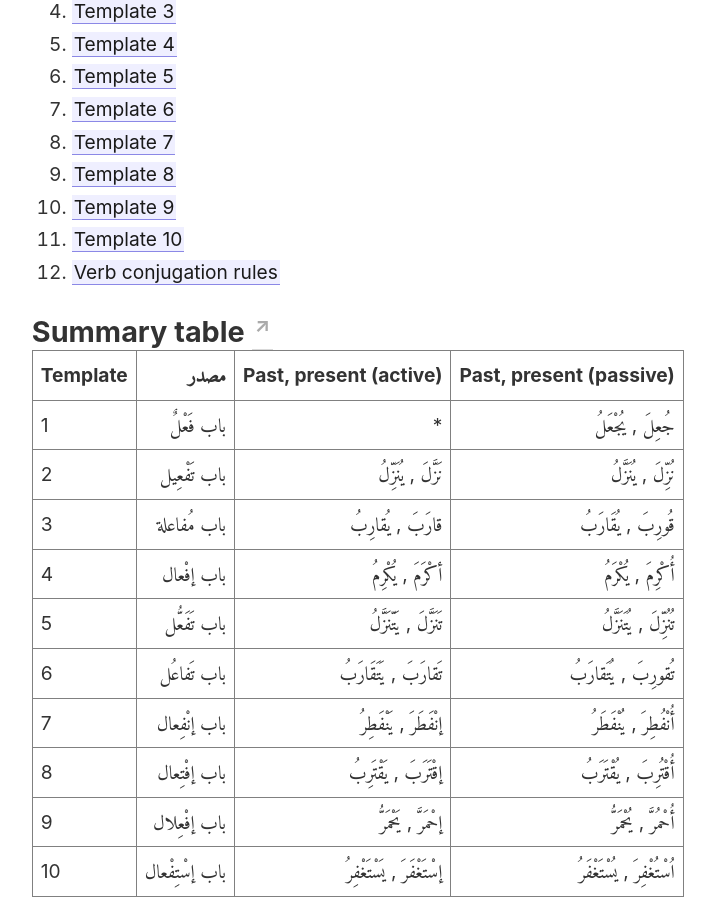
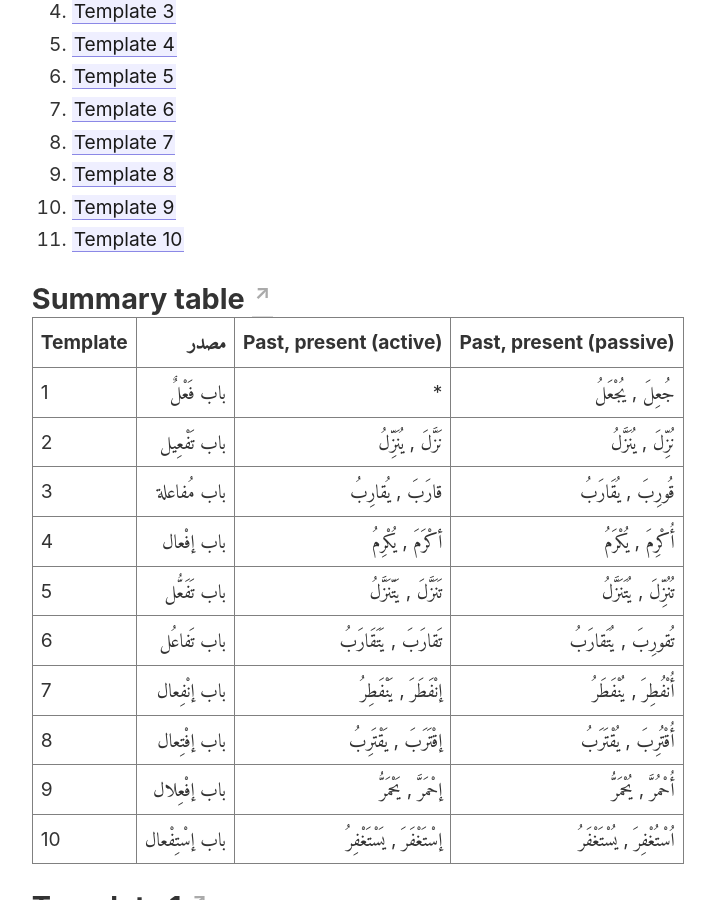
Before and after one commit to IrfanZM/digital-garden, a Jekyll site: the page built from _notes/arabic/arabic-verb-templates.md, in a window 1280 px wide and 900 px high, scrolled down 590 px. Shown: the whole window, without its empty margins (45-760 px from the left). Built offline with Jekyll 4.4.1, drawn with Linux system fonts in a browser that asks for light colours; some of the changed text lies outside the part shown.

```diff
--- a/_notes/arabic/arabic-verb-templates.md
+++ b/_notes/arabic/arabic-verb-templates.md
@@ -16,8 +16,6 @@ A short overview of the different verb templates covered in my arabic classes (e
 9. [Template 8](#template_8){: .internal-link}
 10. [Template 9](#template_9){: .internal-link}
 11. [Template 10](#template_10){: .internal-link}
-12. [Verb conjugation rules](#verb_conjugation_rules){: .internal-link}
-
 
 ## Summary table <a name="summary_table"></a>
 
@@ -165,5 +163,3 @@ This template is known for its است before the ف kalimah (which means to seek
 
 Example verbs:
 - إِسْتَغْفَرَ - he sought forgiveness
-
-## Verb conjugation rules <a name="verb_conjugation_rules"></a>
```
Also changed, not shown: _notes/arabic/arabic-language.md (+1 -0 lines), _notes/arabic/arabic-irregular-verb-conjugations copy.md (renamed from _notes/arabic/arabic-irregular-verb-conjugations.md).
